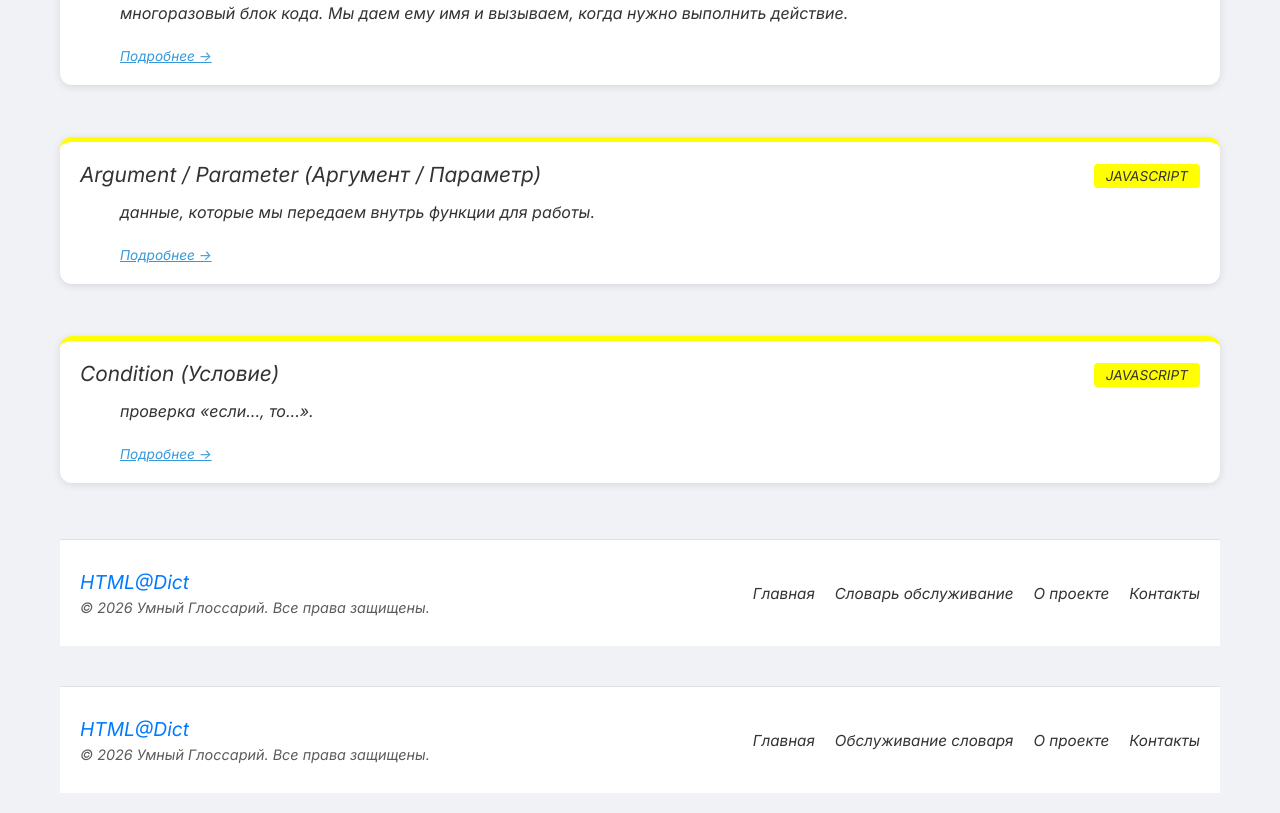
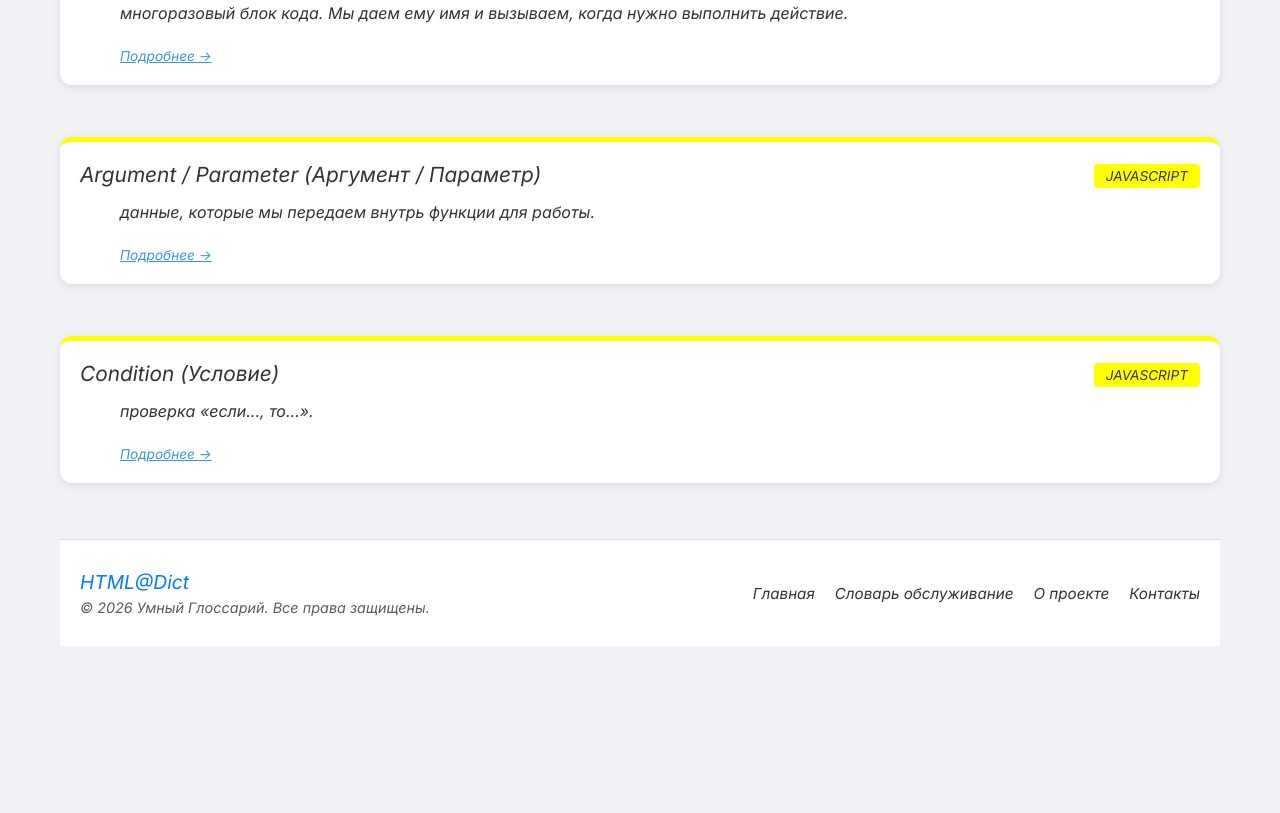
Before and after one commit to sir-delor/wordflow_dict, a plain HTML site: page index.html in a window 1280 px wide. Shown: the part 10363-11176 px from the top of the page. After the commit the page ends 11029 px from the top, so only its background shows below. Drawn offline with Linux system fonts and the light colour scheme; files whose address does not match are found by name.

Commit message:
Update index.html

```diff
--- a/index.html
+++ b/index.html
@@ -86,29 +86,7 @@
       </div>
     </footer>
 
-    <footer class="main-footer">
-      <div class="footer-container">
-        <div class="footer-info">
-          <span class="footer-logo">HTML@Dict</span>
-          <p class="copyright">
-            &copy; 2026 Умный Глоссарий. Все права защищены.
-          </p>
-        </div>
 
-        <!-- скрипты словаря -->
-        <script type="module" src="js/theme-script.js"></script>
-        <script type="module" src="js/script.js"></script>
-        <script type="module" src="js/modal.js"></script>
-        <script type="module" src="js/dict-script.js"></script>
-
-        <nav class="footer-nav">
-          <a href="index.html" class="footer-link">Главная</a>
-          <a href="home.html" class="footer-link">Обслуживание словаря</a>
-          <a href="about.html" class="footer-link">О проекте</a>
-          <a href="contact.html" class="footer-link">Контакты</a>
-        </nav>
-      </div>
-    </footer>
 
     <!-- скрипты словаря -->
     <script type="module" src="js/theme-script.js"></script>
@@ -116,6 +94,6 @@
     <script type="module" src="js/modal.js"></script>
     <script type="module" src="js/dict-script.js"></script>
 
-    <script type="module" src="js/theme-script.js"></script>
+
   </body>
 </html>
```
